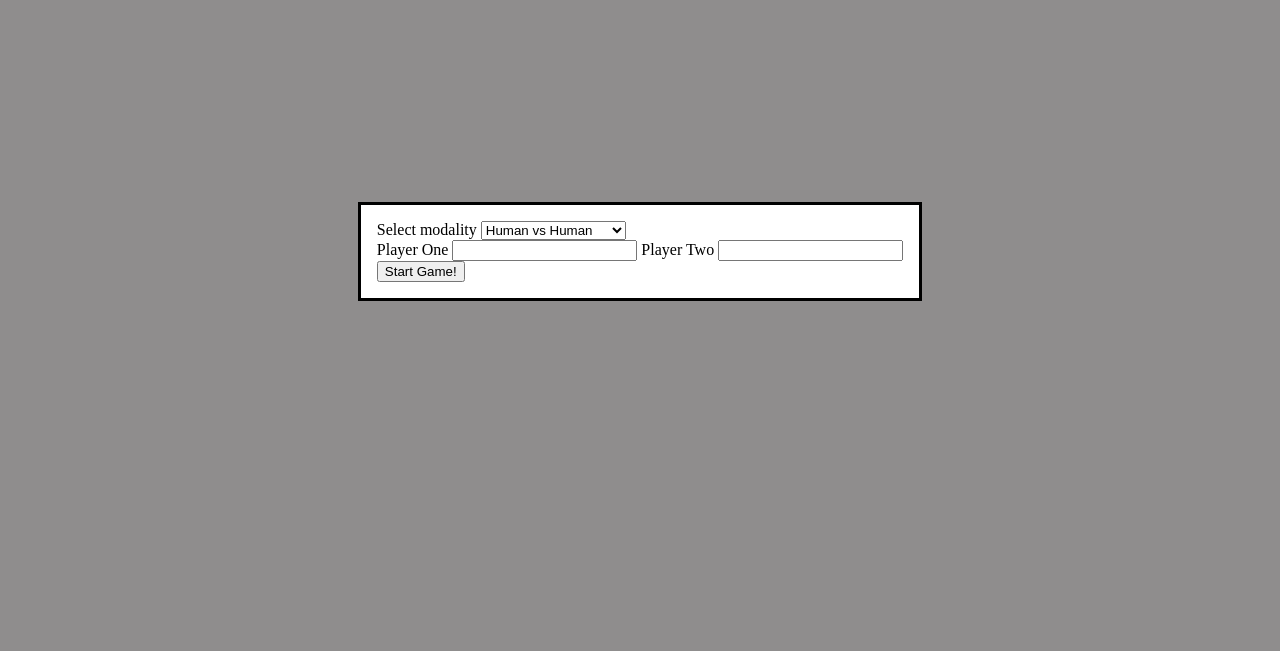
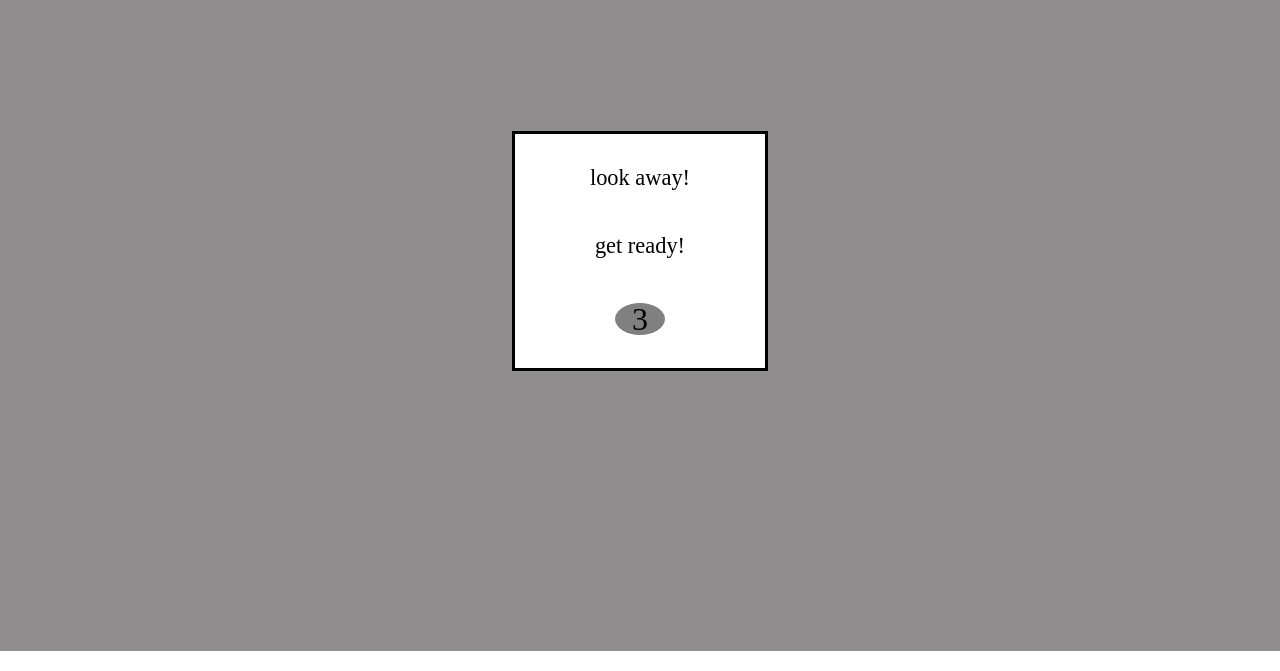
Before and after one commit to Aquilaruspante/odin-battleship, a website built with webpack: page src/index.html in a window 1280 px wide. Both pictures are taken after a click on the button "Start Game!". Shown: the part 149-820 px from the top of the page. Built offline with nearby package versions, Linux system fonts and the light colour scheme.

Commit message:
feat(decoupling): create busEvent

```diff
--- a/src/controllers/gameController.js
+++ b/src/controllers/gameController.js
@@ -1,11 +1,19 @@
 import Player from "../models/player.js";
-import { renderGameOverDialog, updateTurnBoard, renderTimeOut, showInitialDialog } from "../views/DOMManager.js";
+import { renderGameOverDialog, updateTurnBoard, renderTimeOut, renderBoard, managePlayAgainButton } from "../views/DOMManager.js";
+import { elements } from "../views/DOMElements.js";
 
 export default class GameController {
-    constructor () {
-        this.playerOne = new Player('human', 'Player One');
-        this.playerTwo = new Player('human', 'Player Two');
-        this.initialized = false;
+    constructor (modality, playerOneName='Player One', playertwoName='Player Two') {
+        this.playerOne = new Player('human', playerOneName);
+        this.playerTwo = new Player(modality, playertwoName);
+    };
+
+    renderBoardOne() {
+        renderBoard(this.playerOne.gameBoard.grid, this.attackOnPlayerOne.bind(this), elements.boardOne, this, this.playerOne);
+    };
+
+    renderBoardTwo() {
+        renderBoard(this.playerTwo.gameBoard.grid, this.attackOnPlayerTwo.bind(this), elements.boardTwo, this, this.playerTwo);
     };
 
     #randomizeInitialPlayer() {
@@ -41,8 +49,6 @@ export default class GameController {
     };
 
     initialize() {
-        showInitialDialog();
-        if (this.initialized) {
         this.#randomizeInitialPlayer();
         this.#resetShipsHits();
         this.playerOne.gameBoard.resetBoard();
@@ -50,7 +56,9 @@ export default class GameController {
         this.#composeGameBoard();
         updateTurnBoard(this);
         renderTimeOut(this);
-        };
+        this.renderBoardOne();
+        this.renderBoardTwo();
+        managePlayAgainButton(this.attackOnPlayerOne, this.attackOnPlayerTwo, elements.boardOne, elements.boardTwo, this);
     };
 
     async switchPlayer() {
--- a/src/index.html
+++ b/src/index.html
@@ -31,7 +31,7 @@
         <label for="modality">Select modality</label>
         <select name="modality" id="modality">
             <option value="human">Human vs Human</option>
-            <option value="computer">Human vs Computer</option>
+            <option value="computer" selected>Human vs Computer</option>
         </select>
         <section id="choose-player-names">
             <label for="player-one">Player One</label>
@@ -39,7 +39,7 @@
             <label for="player-two">Player Two</label>
             <input type="text" name="player-two" id="player-two">
         </section>
-        <button type="button">Start Game!</button>
+        <button type="button" id="start-game-btn">Start Game!</button>
     </dialog>
 </body>
 </html>
--- a/src/index.js
+++ b/src/index.js
@@ -1,29 +1,12 @@
-import GameController from './controllers/gameController.js';
 import './styles.css';
-import { renderBoard, managePlayAgainButton } from './views/DOMManager.js';
-import { elements, initDOMElements } from './views/DOMElements.js';
+import { initGame, showInitialDialog } from './views/DOMManager.js';
+import { initDOMElements } from './views/DOMElements.js';
 
 export let gameController;
 
 window.onload = (event) => {
     initDOMElements();
 
-    gameController = new GameController();
-
-    gameController.initialize();
-
-    function renderBoardOne() {
-        renderBoard(gameController.playerOne.gameBoard.grid, gameController.attackOnPlayerOne.bind(gameController), elements.boardOne, gameController, gameController.playerOne);
-    };
-
-    function renderBoardTwo() {
-        renderBoard(gameController.playerTwo.gameBoard.grid, gameController.attackOnPlayerTwo.bind(gameController), elements.boardTwo, gameController, gameController.playerTwo);
-    };
-
-    renderBoardOne();
-    renderBoardTwo();
-
-    document.querySelectorAll('.col').forEach(col => col.dispatchEvent(new Event('initBoard')));
-
-    managePlayAgainButton(gameController.attackOnPlayerOne, gameController.attackOnPlayerTwo, elements.boardOne, elements.boardTwo, gameController);     // sets listener for play-again-button
+    showInitialDialog();
+    initGame();
 };
--- /dev/null
+++ b/src/utils/eventBus.js
@@ -0,0 +1,2 @@
+const busEvent = new EventTarget();
+export default busEvent;
--- a/src/utils/switchModality.js
+++ b/src/utils/switchModality.js
@@ -1,5 +1,5 @@
-import { gameController } from "../index.js"
+import { controller } from "../views/DOMManager.js";
 
 export default function isModalityHumanVsHuman() {
-    return gameController.playerTwo.type === 'human' ? true : false;
+    return controller.playerTwo.type === 'human' ? true : false;
 };
--- a/src/views/DOMElements.js
+++ b/src/views/DOMElements.js
@@ -16,5 +16,6 @@ export function initDOMElements() {
         selectModality: document.querySelector('#modality'),
         choosePlayerOneName: document.querySelector('#player-one'),
         choosePlayerTwoName: document.querySelector('#player-two'),
+        startGameButton: document.querySelector('#start-game-btn'),
     };
 }
--- a/src/views/DOMManager.js
+++ b/src/views/DOMManager.js
@@ -2,9 +2,27 @@ import GameController from "../controllers/gameController.js";
 import { elements } from './DOMElements.js';
 import isModalityHumanVsHuman from "../utils/switchModality.js";
 
+export let controller;
+
 export function showInitialDialog() {
     elements.initialDialog.showModal();
-}
+};
+
+export function initGame() {
+    elements.startGameButton.addEventListener('click', () => {
+        startGame();
+        elements.initialDialog.close();
+    });
+};
+
+export function startGame() {
+    const modality = elements.selectModality.value;
+    const playerOneName = elements.choosePlayerOneName.value;
+    const playerTwoName = elements.choosePlayerTwoName.value;
+
+    controller = new GameController(modality, playerOneName, playerTwoName);
+    controller.initialize();
+};
 
 export function renderTimeOut(controller) {
     elements.timeOutDialog.showModal();
```
Lines whose indentation alone changed are shown as unchanged.
